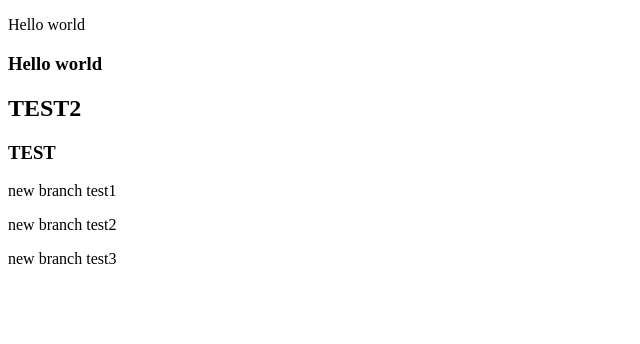
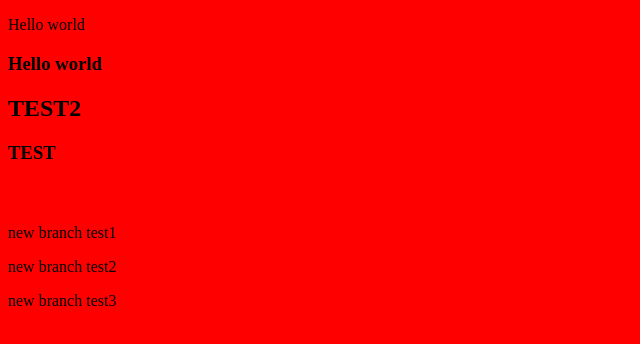
Before and after one commit to MiqKhosrovyan/AtomGit, a plain HTML site: page index.html in a window 1280 px wide. Shown: the whole page, without its empty margins (0-640 px from the left). Drawn offline with Linux system fonts and the light colour scheme.

Commit message:
merge branch test

```diff
--- a/index.html
+++ b/index.html
@@ -5,6 +5,8 @@
   <meta name="viewport" content="width=device-width, initial-scale=1.0">
   <meta http-equiv="X-UA-Compatible" content="ie=edge">
   <title>Git example</title>
+
+  <link rel="stylesheet" href="main.css">
 </head>
 <body>
 
@@ -12,6 +14,7 @@
 <h3>Hello world</h3>
 <h2>TEST2</h2>
 <h3>TEST</h3>
+<h4>new pages ,new merge</h4>
 <p>new branch test1</p>
 <p>new branch test2</p>
 <p>new branch test3</p>
--- a/main.css
+++ b/main.css
@@ -1,3 +1,7 @@
 body{
   background-color: red;
 }
+
+h4{
+  color: red;
+}
```
